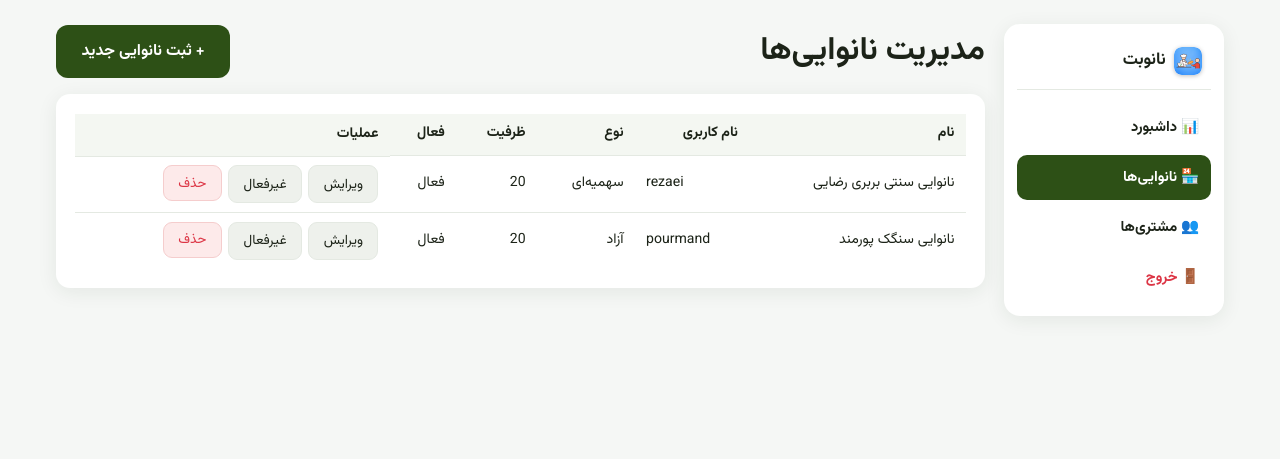
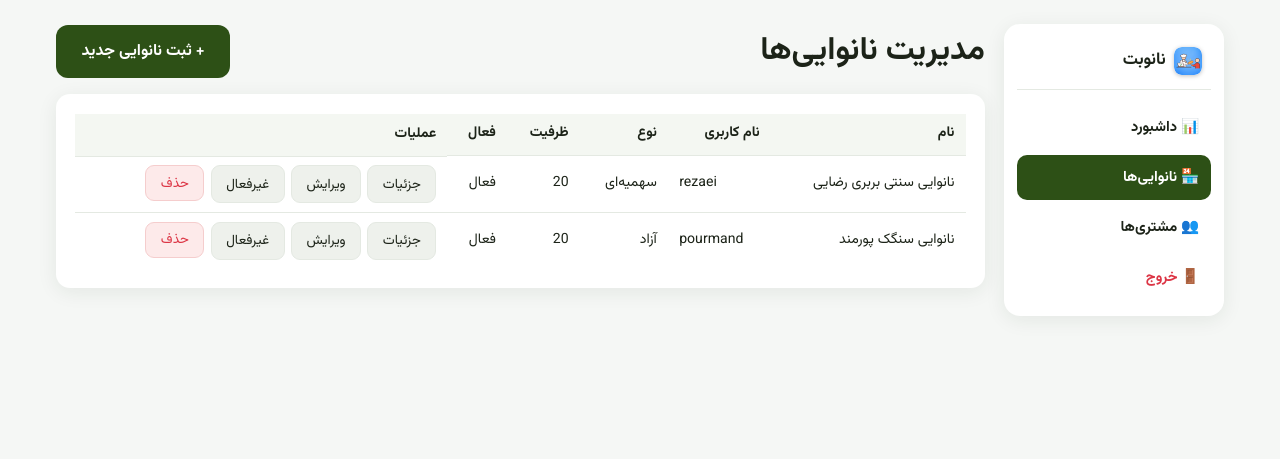
Before and after one commit to vgo1387/bakery-webapp, a Flask app: template templates/admin_bakeries.html in a window 1280 px wide. Shown: the top 459 px of the page. Run offline with Flask 3, Linux system fonts and the light colour scheme; the template is opened without the code that fills it: values that come from a table or form of the project are taken from there, others are empty; data comes from the database, SQL or seed files in the repository.

Commit message:
Update templates/admin_bakeries.html

```diff
--- a/templates/admin_bakeries.html
+++ b/templates/admin_bakeries.html
@@ -35,6 +35,7 @@
                 <td>{{ b.daily_capacity }}</td>
                 <td>{{ 'فعال' if b.is_active else 'غیرفعال' }}</td>
                 <td class="table-actions">
+                    <a href="/admin/bakeries/{{ b.id }}" class="btn-small">جزئیات</a>
                     <a href="/admin/bakeries/{{ b.id }}/edit" class="btn-small">ویرایش</a>
                     <button class="btn-small toggle-btn" data-id="{{ b.id }}" data-active="{{ b.is_active|lower }}">
                         {{ 'غیرفعال' if b.is_active else 'فعال' }}
```
